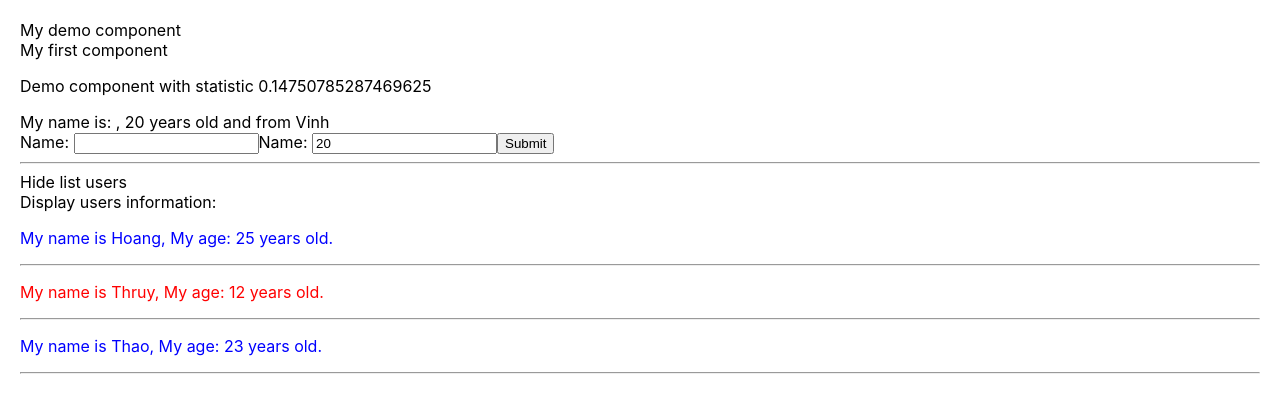
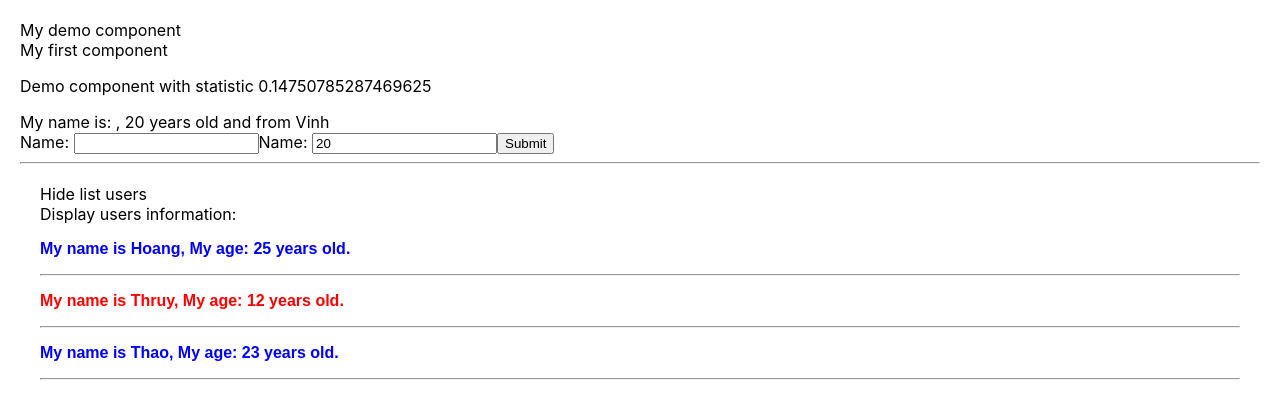
Before and after one commit to thruy/starter-React, a React (Create React App) app: page / in a window 1280 px wide. Shown: the top 418 px of the page. Built offline with nearby package versions, Linux system fonts and the light colour scheme.

Commit message:
sass in react

```diff
--- a/package.json
+++ b/package.json
@@ -13,6 +13,7 @@
     "redux": "4.2.0",
     "redux-devtools-extension": "2.13.9",
     "redux-thunk": "2.4.1",
+    "sass": "1.95.0",
     "web-vitals": "2.1.4"
   },
   "scripts": {
--- a/src/App.js
+++ b/src/App.js
@@ -1,5 +1,5 @@
 import logo from './logo.svg';
-import './App.css';
+import './App.scss';
 import { useDispatch, useSelector } from 'react-redux';
 import { increaseCounter, decreaseCounter } from './redux/action/counterAction';
 import Demo from './component/Demo';
--- a/src/App.css
+++ b/src/App.scss
@@ -1,11 +1,3 @@
-.red {
-  color: red;
-}
-
-.blue {
-  color: blue;
-}
-
 body {
   padding: 20px;
   margin: 0;
--- a/src/component/DisplayInfor.js
+++ b/src/component/DisplayInfor.js
@@ -1,4 +1,5 @@
 import React from "react";
+import './DisplayInfor.scss';
 
 class DisplayInfor extends React.Component {
     state = {
@@ -15,7 +16,7 @@ class DisplayInfor extends React.Component {
         //console.log('Check list user: ', listUsers);
         //console.table(listUsers);
         return (
-            <div>
+            <div className="display-info-container">
                 <div>
                     <span onClick={(e) => this.handleHideUser(e)}>{this.state.isShowListUser ? "Hide list users" : "Show list user"}</span>
                 </div>
@@ -25,7 +26,7 @@ class DisplayInfor extends React.Component {
                         {listUsers.map((user) => {
                             return (
                                 <div key={user.id} className={user.age >= 18 ? "blue" : "red"}>
-                                    <p>My name is {user.name}, My age: {user.age} years old.</p>
+                                    <p style={{ fontFamily: "sans-serif", fontWeight: 'bold' }}>My name is {user.name}, My age: {user.age} years old.</p>
                                     <hr />
                                 </div>
                             )
--- /dev/null
+++ b/src/component/DisplayInfor.scss
@@ -0,0 +1,11 @@
+.display-info-container {
+    margin: 20px;
+    .red {
+    color: red;
+    }
+
+    .blue {
+    color: blue;
+    }
+
+}
```
Also changed, not shown: 1 other file (tests, documents, lock files or other folders).
